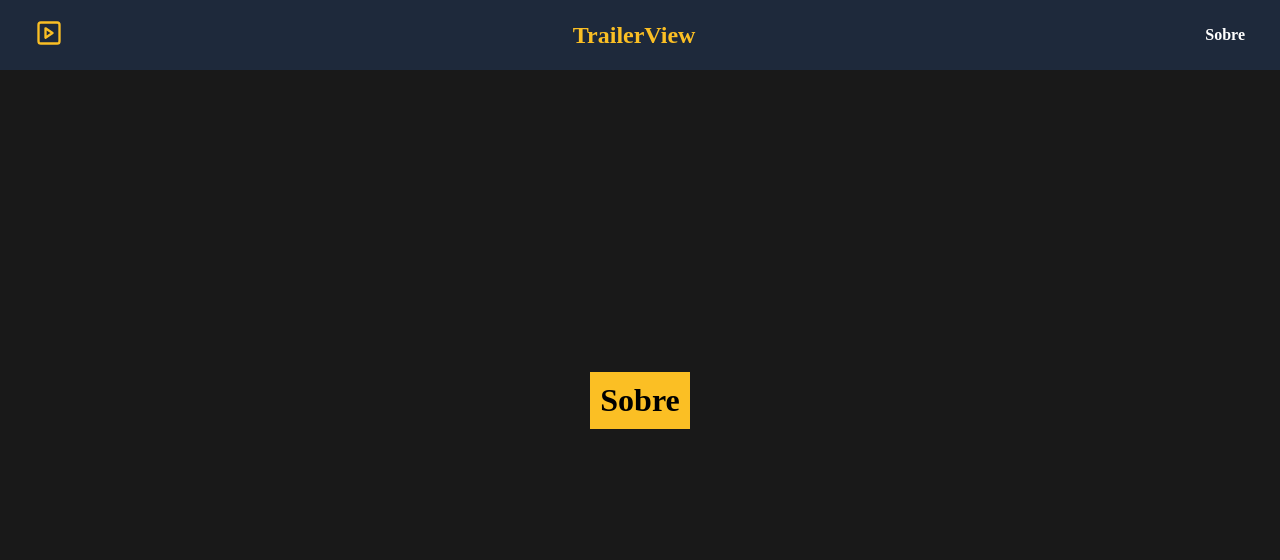
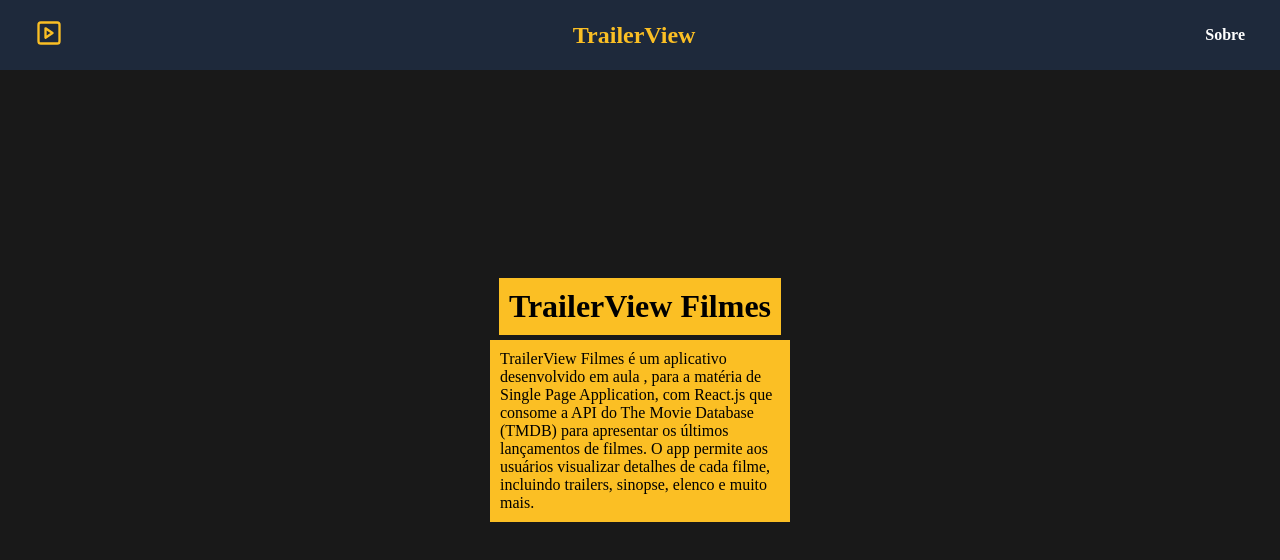
Before and after one commit to luizf-dev/trailerview, a React (Create React App) app: page /sobre in a window 1280 px wide. Shown: the top 560 px of the page. Built offline with nearby package versions, Linux system fonts and the light colour scheme; a web font is replaced by a local one.

Commit message:
configuracao das rotas

```diff
--- a/src/pages/Error/index.jsx
+++ b/src/pages/Error/index.jsx
@@ -1,7 +1,15 @@
+import { Link } from "react-router-dom";
+
 function Error(){
     return(
         <div className="containers">
-            <h2 className="titles"><span>Ops! :(</span> Parece que essa página não existe!</h2>
+            <h2 className="titles">
+                <span style={{ color: 'red', textAlign: 'center' }}>
+                    Ops! :(<br/>
+                </span>
+                Parece que essa página não existe!<br/>
+                <Link to="/">Vá para a  Home!</Link>
+            </h2>
         </div>
     );
 }
--- a/src/pages/Filme/index.jsx
+++ b/src/pages/Filme/index.jsx
@@ -9,7 +9,7 @@ function Filme(){
 
     return(
         <div className="containers">
-            <h1 className="titles">meu produto é {id}</h1>
+            <h1 className="titles">Detalhe do filme: {id}</h1>
         </div>
     );
 }
--- a/src/pages/Sobre/index.jsx
+++ b/src/pages/Sobre/index.jsx
@@ -4,7 +4,12 @@ import '../../sass/Sobre.scss';
 function Sobre() {
     return (
       <div className='containers'>
-        <h1 className="titles">Sobre</h1>
+        <div className='box-sobre'>
+           <h1 className="titles">TrailerView Filmes</h1>
+            <p>
+              TrailerView Filmes é um aplicativo desenvolvido em aula , para a matéria de Single Page Application, com React.js que consome a API do The Movie Database (TMDB) para apresentar os últimos lançamentos de filmes. O app permite aos usuários visualizar detalhes de cada filme, incluindo trailers, sinopse, elenco e muito mais.
+            </p>
+        </div>
       </div>
     );
   }
--- a/src/sass/Index.scss
+++ b/src/sass/Index.scss
@@ -33,4 +33,5 @@ body{
     justify-content: center;
     align-items: center;
     min-height: 100vh;
+    padding: 15px;
 }
--- a/src/sass/Sobre.scss
+++ b/src/sass/Sobre.scss
@@ -4,3 +4,17 @@
 .title-sobre{
     color: #fff;
 }
+
+.box-sobre{
+    display: flex;
+    align-items: center;
+    justify-content: center;
+    flex-direction: column;
+}
+
+p{
+    max-width: 300px;
+    background-color: $first-color;
+    margin-top: 5px;
+    padding: 10px;
+}
```
Also changed, not shown: 1 other file (tests, documents, lock files or other folders).
